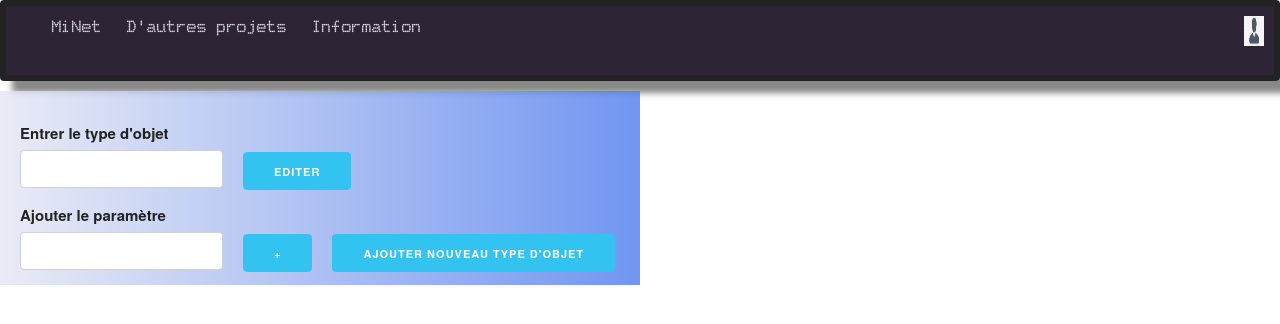
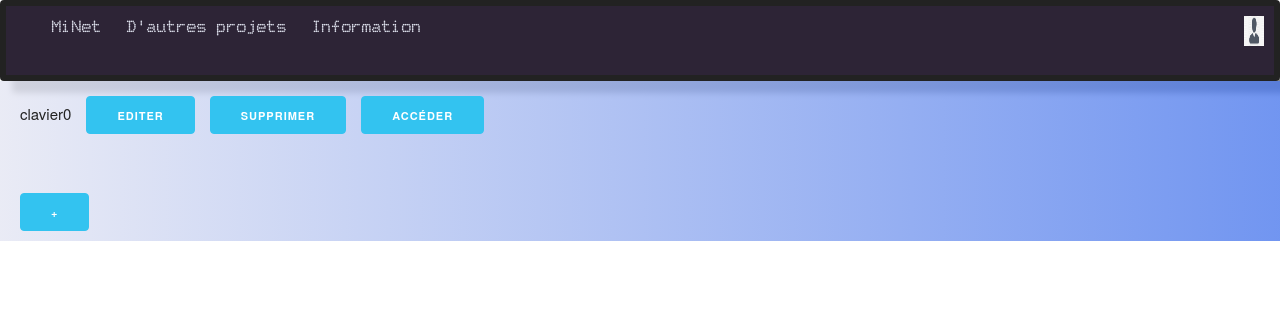
Before and after one commit to Varfolome/inventaireMiNet, an Angular app in the folder Frontend/inventaire-minet/: page / in a window 1280 px wide. Shown: the top 324 px of the page. Built offline with nearby package versions, Linux system fonts and the light colour scheme.

Commit message:
Changed project structure, working on input ouput

```diff
--- a/Frontend/inventaire-minet/src/app/abstraction/InventoryParameter.ts
+++ b/Frontend/inventaire-minet/src/app/abstraction/InventoryParameter.ts
@@ -7,10 +7,10 @@ export class InventoryParameter {
     this.paramValue = value;
   }
 
-  public getParamName() : void {
+  public getParamName()  {
     return this.paramName;
   }
-  public getParamValue() : void {
+  public getParamValue()  {
     return this.paramValue;
   }
 }
--- a/Frontend/inventaire-minet/src/app/abstraction/InventoryTypeObject.ts
+++ b/Frontend/inventaire-minet/src/app/abstraction/InventoryTypeObject.ts
@@ -1,15 +1,20 @@
-import { InventoryObject } from "./InventoryObject"
+import { InventoryObject } from "./InventoryObject";
+import  { InventoryParameter } from "./InventoryParameter";
 
-export class IventoryTypeObject {
-  private type : string;
-  private paramNumber : number;
-  private Array<InventoryObject>;
+export class InventoryTypeObject {
+  public type : string;
+  public paramNumber : number;
+  public InventoryParameters : any;
+  private InventoryObjects : any;
 
   public constructor(type : string) {
     this.type = type;
+    this.paramNumber = 0;
+    this.InventoryParameters = [];
+    this.InventoryObjects = [];
   }
 
-  public getType() : void {
+  public getType()  {
     return this.type;
   }
 }
--- a/Frontend/inventaire-minet/src/app/app.component.html
+++ b/Frontend/inventaire-minet/src/app/app.component.html
@@ -1,2 +1,3 @@
 <app-header></app-header>
-<app-objects-position-add-section></app-objects-position-add-section>
+<app-objects-type-control-section (myOutput) = "GetChildData($event)"></app-objects-type-control-section>
+<app-objects-position-add-section [show] = "showObjectPositionAddSection"></app-objects-position-add-section>
--- a/Frontend/inventaire-minet/src/app/app.component.ts
+++ b/Frontend/inventaire-minet/src/app/app.component.ts
@@ -7,7 +7,14 @@ import { Component } from '@angular/core';
 })
 export class AppComponent {
   title = 'inventaire-minet';
+
+  showObjectPositionAddSection = false;
+
+  GetChildData(data) {
+    this.showObjectPositionAddSection = data;
+  }
 }
+
 
 /*const API_URL = "";
 const form = document.getElementById('test-form');
--- a/Frontend/inventaire-minet/src/app/app.module.ts
+++ b/Frontend/inventaire-minet/src/app/app.module.ts
@@ -10,6 +10,7 @@ import { ObjectsShowSectionComponent } from './objects-show-section/objects-show
 import { ObjectsAddSectionComponent } from './objects-add-section/objects-add-section.component';
 import { ConnectionFormComponent } from './connection-form/connection-form.component';
 import { ObjectsPositionAddSectionComponent } from './objects-position-add-section/objects-position-add-section.component';
+import { ObjectsTypeControlSectionComponent } from './objects-type-control-section/objects-type-control-section.component';
 
 @NgModule({
   declarations: [
@@ -20,7 +21,8 @@ import { ObjectsPositionAddSectionComponent } from './objects-position-add-secti
     ObjectsShowSectionComponent,
     ObjectsAddSectionComponent,
     ConnectionFormComponent,
-    ObjectsPositionAddSectionComponent
+    ObjectsPositionAddSectionComponent,
+    ObjectsTypeControlSectionComponent
   ],
   imports: [
     BrowserModule,
--- a/Frontend/inventaire-minet/src/app/objects-position-add-section/objects-position-add-section.component.css
+++ b/Frontend/inventaire-minet/src/app/objects-position-add-section/objects-position-add-section.component.css
@@ -12,3 +12,9 @@
 #button {
   margin-left: 20px;
 }
+
+span {
+  margin-left : 15px;
+  color : red;
+  font-size: 20px;
+}
--- a/Frontend/inventaire-minet/src/app/objects-position-add-section/objects-position-add-section.component.html
+++ b/Frontend/inventaire-minet/src/app/objects-position-add-section/objects-position-add-section.component.html
@@ -1,4 +1,4 @@
-<div class="object-position-add-section">
+<div class="object-position-add-section" *ngIf = "show">
   <form class = "add-position-form">
     <label for="object-type">Entrer le type d'objet</label>
     <input type = "text" name ="object-type" id = "object-type" #objectType>
--- a/Frontend/inventaire-minet/src/app/objects-position-add-section/objects-position-add-section.component.ts
+++ b/Frontend/inventaire-minet/src/app/objects-position-add-section/objects-position-add-section.component.ts
@@ -1,4 +1,4 @@
-import { Component, OnInit } from '@angular/core';
+import { Component, OnInit,Input } from '@angular/core';
 import { HeapNode } from '../abstraction/HeapNode';
 
 @Component({
@@ -14,7 +14,7 @@ export class ObjectsPositionAddSectionComponent implements OnInit {
   }
 
     //const API_URL_EDIT_DEMAND = "http://localhost:8080/editDemand";
-
+    @Input() show;
     parameters = [];
     addParameter(newParameter : string) : void {
       if(newParameter) {
--- /dev/null
+++ b/Frontend/inventaire-minet/src/app/objects-type-control-section/objects-type-control-section.component.css
@@ -0,0 +1,17 @@
+.object-type-control-panel {
+  width: 100%;
+  box-sizing: border-box;
+  padding-left: 20px;
+  padding-top: 15px;
+  background-image: linear-gradient(
+    to right,rgba(228,230,243,0.8), rgba(78,123,237,0.8)
+    );
+}
+
+.object-type-control-list {
+  list-style-type: none;
+}
+
+#Edit, #Delete, #Access  {
+  margin-left: 15px;
+}
--- /dev/null
+++ b/Frontend/inventaire-minet/src/app/objects-type-control-section/objects-type-control-section.component.html
@@ -0,0 +1,13 @@
+<div class = "object-type-control-panel" *ngIf="show">
+  <ul class="object-type-control-list">
+    <li *ngFor="let objectType of objectTypeList">
+      <span>{{objectType.type}}</span>
+      <span>{{objectType.paramNumber}}</span>
+      <button class="button-primary" type="button" name="buttonEdit" id="Edit">Editer</button>
+      <button class="button-primary" type="button" name="buttonDelete" id="Delete">Supprimer</button>
+      <button class="button-primary" type="button" name="buttonAccess" id="Access">Accéder</button>
+    </li>
+    </ul>
+    <br>
+    <button class="button-primary" type="button" name="buttonAdd" id="Add" (click)="AddTypeObject()">+</button>
+  </div>
--- /dev/null
+++ b/Frontend/inventaire-minet/src/app/objects-type-control-section/objects-type-control-section.component.ts
@@ -0,0 +1,28 @@
+import { Component, OnInit, Output, EventEmitter } from '@angular/core';
+import { InventoryTypeObject } from '../abstraction/InventoryTypeObject';
+@Component({
+  selector: 'app-objects-type-control-section',
+  templateUrl: './objects-type-control-section.component.html',
+  styleUrls: ['./objects-type-control-section.component.css']
+})
+export class ObjectsTypeControlSectionComponent implements OnInit {
+
+  constructor() { }
+
+  ngOnInit(): void {
+  }
+
+  async ShowAllTables() {
+    const API_URL_GET_TABLES = "http://localhost:8080/";
+    let response = await fetch(API_URL_GET_TABLES);
+  }
+  a = new InventoryTypeObject("clavier");
+  show = true;
+  objectTypeList = [this.a];
+  @Output() myOutput : EventEmitter<any> = new EventEmitter();
+  AddTypeObject() {
+    this.show = false;
+    this.myOutput.emit(true);
+  }
+
+}
```
Also changed, not shown: Frontend/inventaire-minet/src/app/abstraction/InventoryObject.ts (+5 -2 lines), 1 other file (tests, documents, lock files or other folders).
